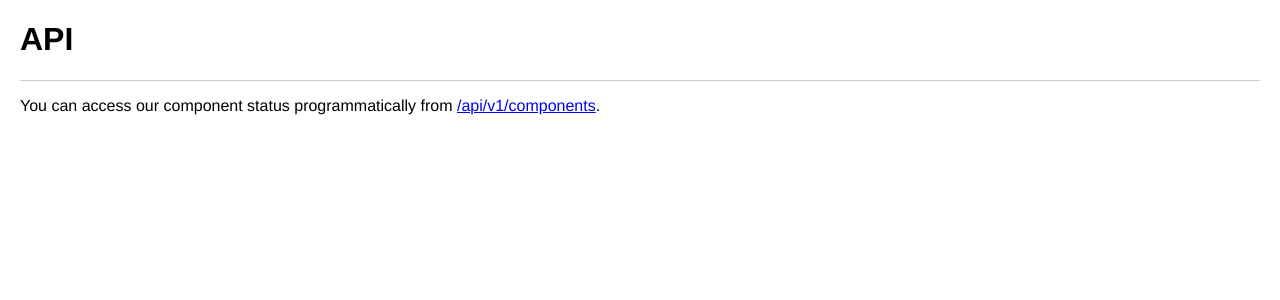
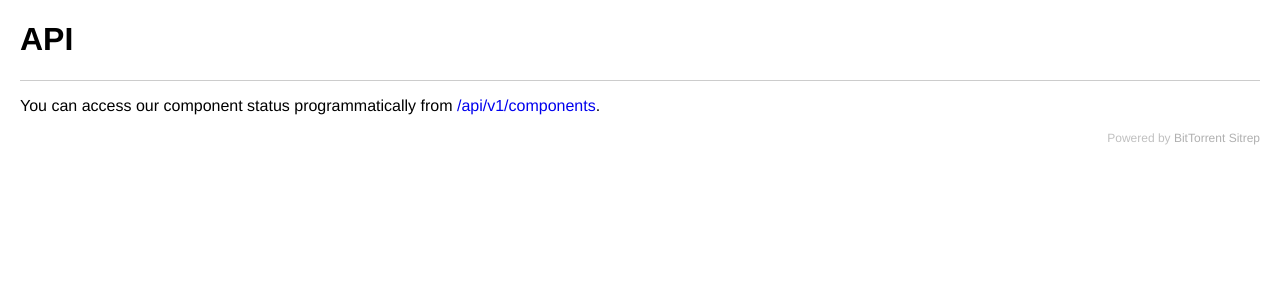
Before and after one commit to bittorrent/sitrep, a Python web app: template app/templates/api.html.jinja in a window 1280 px wide. Shown: the top 300 px of the page. Run offline with Jinja, Linux system fonts and the light colour scheme; the template is opened without the code that fills it, so the values that code supplies are empty.

Commit message:
add footer link to github repo

```diff
--- a/app/static/style.css
+++ b/app/static/style.css
@@ -18,8 +18,26 @@ body * {
     font-size: 1.2em;
 }
 
+a {
+    text-decoration: none;
+}
+
+a:hover {
+    text-decoration: underline;
+}
+
 main {
     margin: 0 auto;
+}
+
+body > footer {
+    text-align: right;
+    font-size: 0.75em;
+    color: #c0c0c0;
+}
+
+body > footer a {
+    color: #b0b0b0;
 }
 
 hr {
--- a/app/templates/footer.html.jinja
+++ b/app/templates/footer.html.jinja
@@ -1,4 +1,7 @@
     </main>
+    <footer>
+    <p>Powered by <a href="https://github.com/bittorrent/sitrep" target="_blank">BitTorrent Sitrep</a></p>
+    </footer>
 </body>
 
 </html>
```
